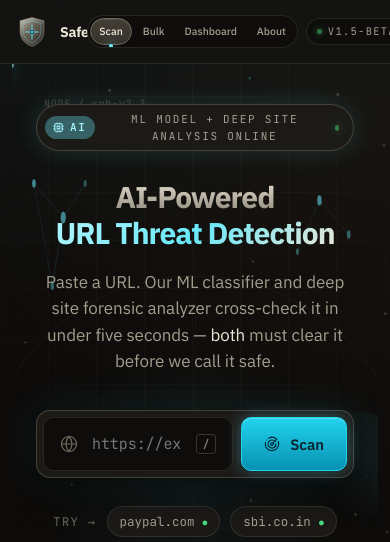
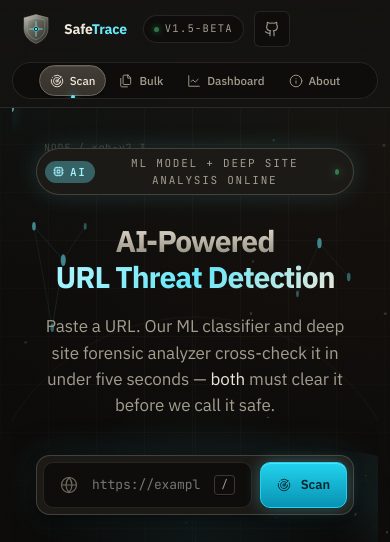
Before and after one commit to Sumitkr28/Project--SafeTrace, a Next.js app: page / in a window 390 px wide. Shown: the top 542 px of the page. Built offline with nearby package versions, Linux system fonts and the light colour scheme; no server answers.

Commit message:
Mobile round 4: 2-row header, section headers stack, About grid fixes

```diff
--- a/app/globals.css
+++ b/app/globals.css
@@ -597,3 +597,88 @@
     flex-shrink: 0 !important;
   }
 }
+
+/* ============================================================
+   Round 4 — Two-row header + section-header stacking + About grid
+   ============================================================ */
+@media (max-width: 768px) {
+  /* TWO-ROW HEADER: top row = logo + version/GitHub. Bottom row = 4 nav tabs. */
+  header {
+    height: auto !important;
+    min-height: 56px !important;
+    flex-wrap: wrap !important;
+    padding: 8px 12px !important;
+    gap: 8px !important;
+  }
+  /* The route bar (second child of header) drops to its own row, full-width, centered */
+  header > nav {
+    order: 99 !important;
+    flex-basis: 100% !important;
+    width: 100% !important;
+    margin: 4px auto 0 !important;
+    justify-content: center !important;
+    overflow-x: visible !important;
+  }
+  /* Each route chip — readable size since the row has full width now */
+  header > nav a {
+    padding: 6px 10px !important;
+    font-size: 11.5px !important;
+  }
+  /* Re-show route icons (we hid them in round 3 — now there's room) */
+  header > nav a svg {
+    display: inline-block !important;
+  }
+
+  /* SECTION HEADER inside cards (title + legend/buttons on right) — stack vertically */
+  /* Targets dashboard "Scans by verdict" header, etc. */
+  div[style*="justify-content: space-between"][style*="align-items: flex-end"],
+  div[style*="justifyContent: space-between"][style*="alignItems: flex-end"] {
+    flex-direction: column !important;
+    align-items: flex-start !important;
+    gap: 12px !important;
+  }
+  /* The right-side controls inside section headers wrap their own line */
+  div[style*="justify-content: space-between"][style*="align-items: flex-end"] > *:nth-child(2) {
+    align-self: stretch !important;
+    flex-wrap: wrap !important;
+  }
+  /* Allow card-internal text to flow naturally — no per-word breaks */
+  div[style*="justify-content: space-between"][style*="align-items: flex-end"] h3,
+  div[style*="justify-content: space-between"][style*="align-items: flex-end"] p {
+    white-space: normal !important;
+    word-spacing: normal !important;
+    width: 100% !important;
+  }
+
+  /* About page horizontal card row (URL string / ML classifier / Deep / Verdict) */
+  /* repeat(4, 1fr) → 1 column stacked, repeat(2, 1fr) stays as 1 column */
+  [style*="grid-template-columns: repeat(2, 1fr)"] {
+    grid-template-columns: 1fr 1fr !important;
+    gap: 10px !important;
+  }
+  /* Deep analyzer "4 layers" → 2 columns on phone */
+
+  /* Scan button: smaller on mobile so the input area is more spacious */
+  form[style*="border-radius"] button[type="submit"] {
+    padding: 0 16px !important;
+    font-size: 13px !important;
+    min-height: 44px !important;
+  }
+  form[style*="border-radius"] button[type="submit"] svg {
+    width: 14px !important;
+    height: 14px !important;
+  }
+  /* Input field too — reduce height to match smaller button */
+  form input[type="text"] {
+    height: 44px !important;
+    font-size: 13px !important;
+  }
+
+  /* Recent phishing table: stop column headers from breaking BRAND/SCORE/WHEN into letters.
+     Force horizontal scroll on the inner grid. */
+  div[style*="minmax(0,1fr) 120px 80px 100px 32px"],
+  div[style*="minmax(0, 1fr) 120px 80px 100px 32px"] {
+    grid-template-columns: minmax(120px, 1fr) 80px 70px 70px 32px !important;
+    font-size: 10.5px !important;
+  }
+}
```
